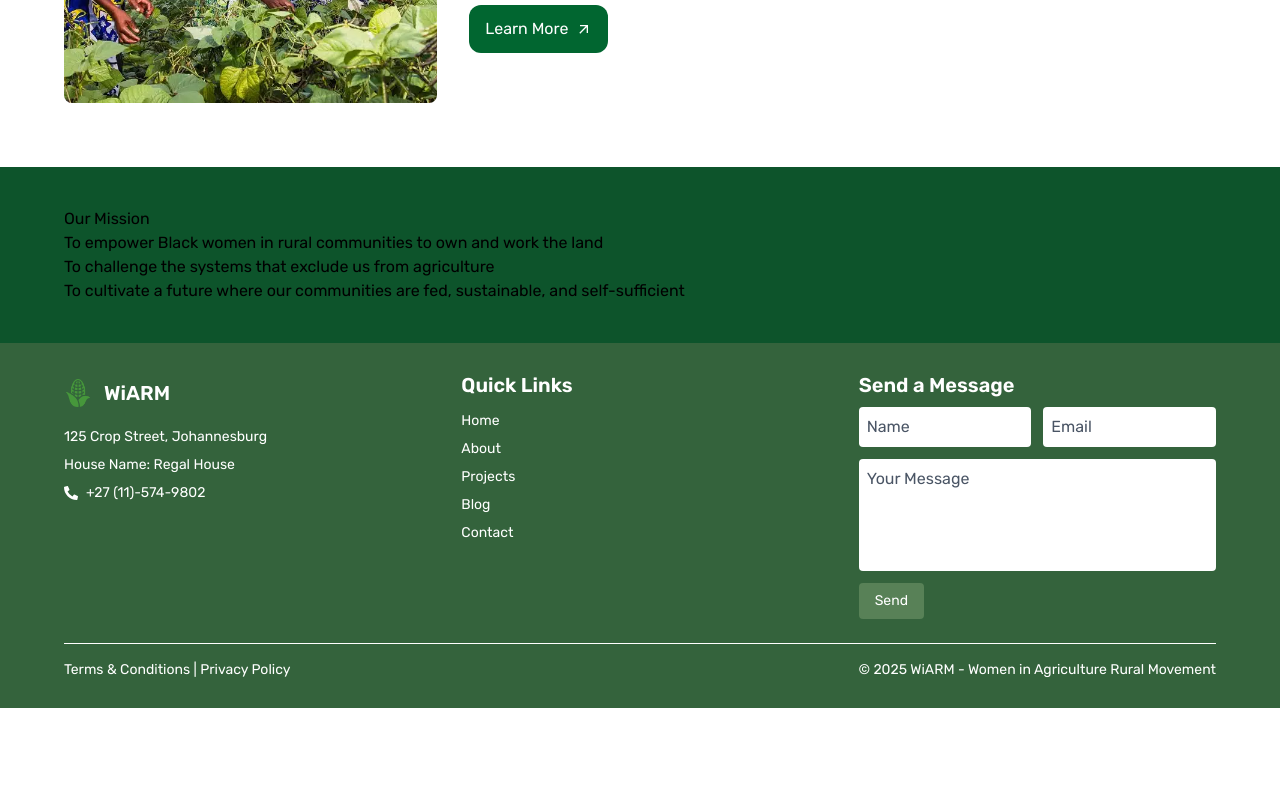
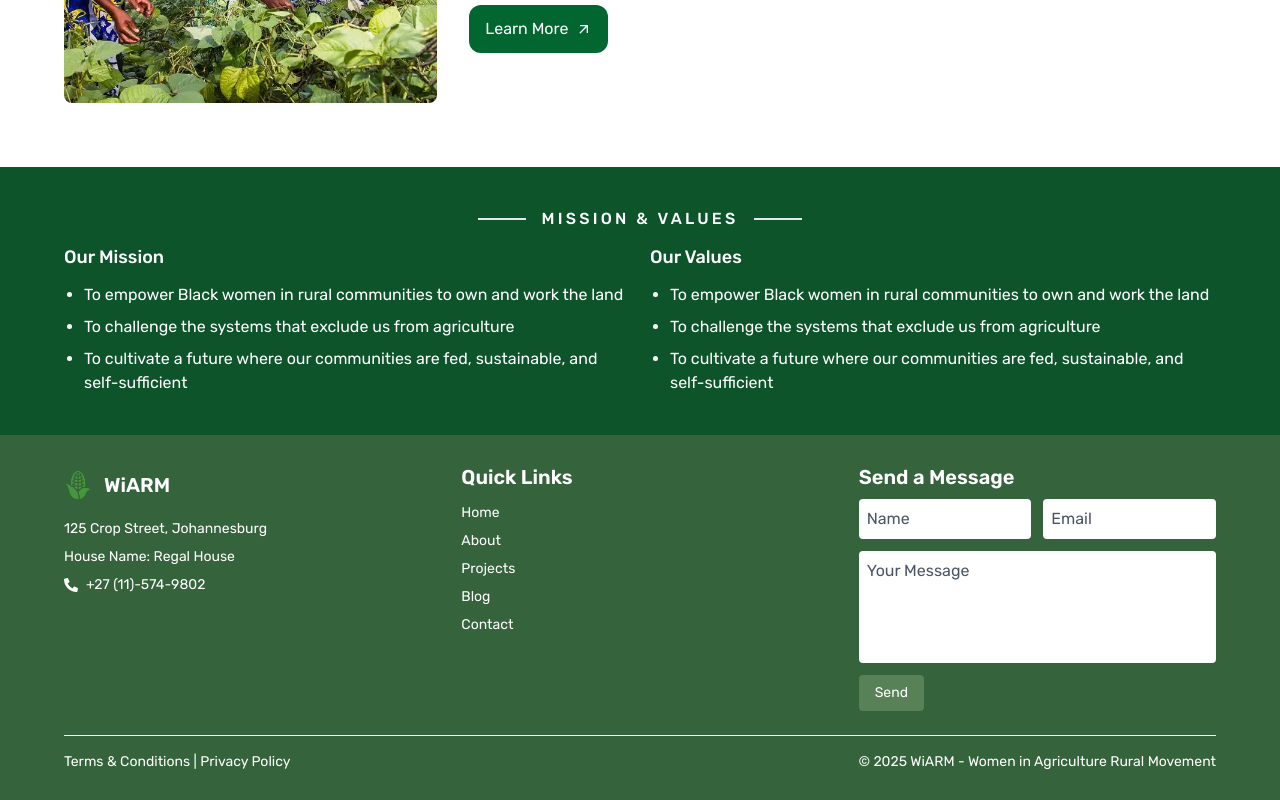
Before and after one commit to rorisangputu/wiarm, a React (Vite) app: page / in a window 1280 px wide. Shown: the part 1081-1881 px from the top of the page. Before the commit the page ends 1789 px from the top, so only its background shows below. Built offline with nearby package versions, Linux system fonts and the light colour scheme.

Commit message:
initial styling

```diff
--- a/src/components/MissionValues.jsx
+++ b/src/components/MissionValues.jsx
@@ -4,10 +4,35 @@ const MissionValues = () => {
   return (
     <div className='w-full bg-green-900 py-10'>
       <div className='w-[90%] mx-auto'>
-        <div>
-            <div>
-                <h1>Our Mission</h1>
-                <ul>
+
+        <div className='flex flex-col'>
+            <div className="flex items-center gap-4 justify-center mb-3">
+                <hr className="w-12 border-t-2 border-gray-200" />
+                <h1 className="uppercase font-medium tracking-[0.2em] text-white">
+                    Mission & Values
+                </h1>
+                <hr className="w-12 border-t-2 border-gray-200" />
+            </div>
+            <div className='flex flex-col gap-5 md:flex-row'>
+                <div className='flex flex-col gap-3'>
+                    <h1 className='text-white text-lg font-medium'>Our Mission</h1>
+                    <ul className="list-disc list-outside ml-5 text-white space-y-2">
+                        <li>
+                            To empower Black women in rural communities to
+                            own and work the land
+                        </li>
+                        <li>
+                            To challenge the systems that exclude us from agriculture
+                        </li>
+                        <li>
+                            To cultivate a future where our communities are
+                            fed, sustainable, and self-sufficient
+                        </li>
+                    </ul>
+                </div>
+                <div className='flex flex-col gap-3'>
+                    <h1 className='text-white text-lg font-medium'>Our Values</h1>
+                    <ul className="list-disc list-outside ml-5 text-white space-y-2">
                         <li>
                             To empower Black women in rural communities to
                             own and work the land
@@ -24,6 +49,7 @@ const MissionValues = () => {
             </div>
         </div>
       </div>
+    </div>
   )
 }
 
```
Lines whose indentation alone changed are shown as unchanged.
